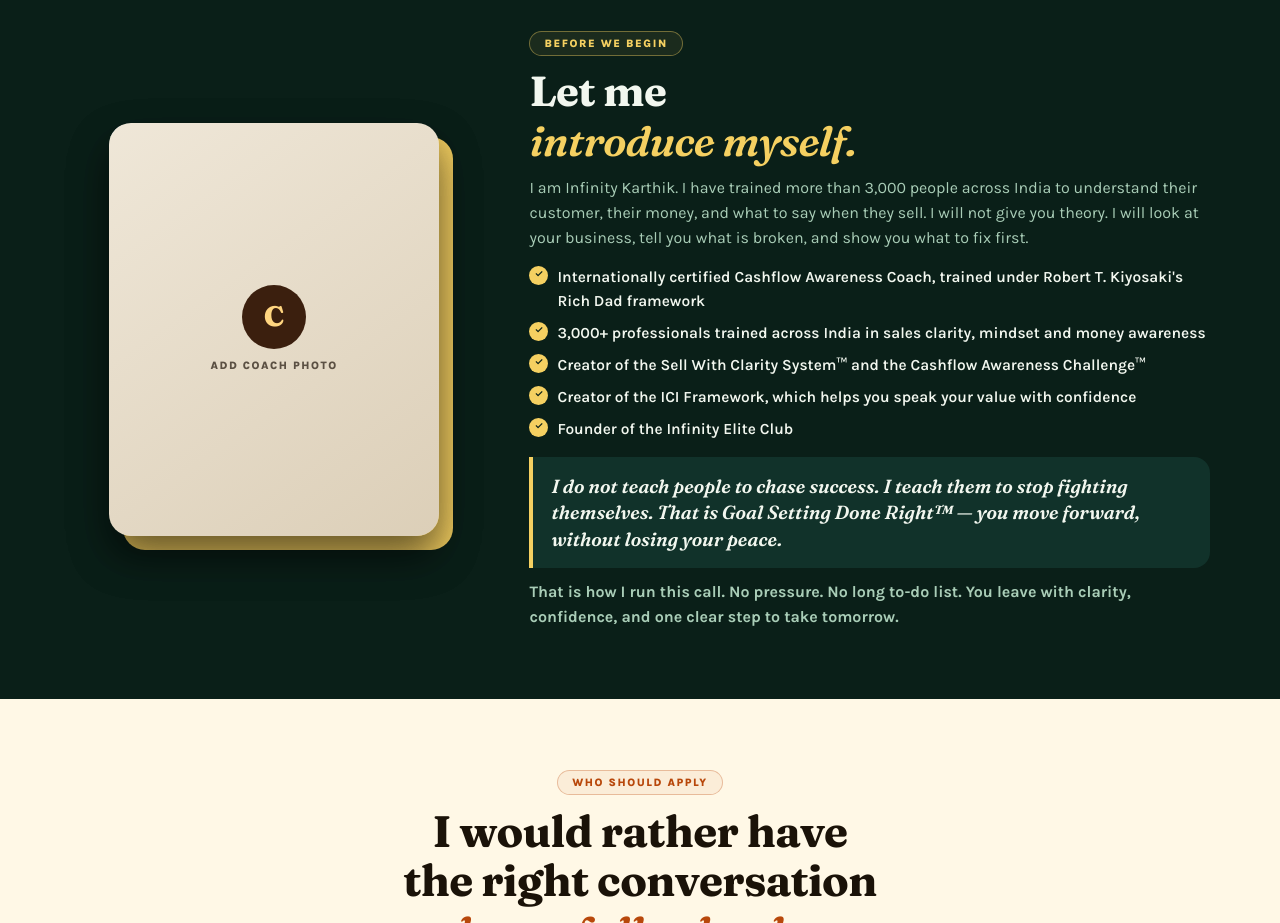
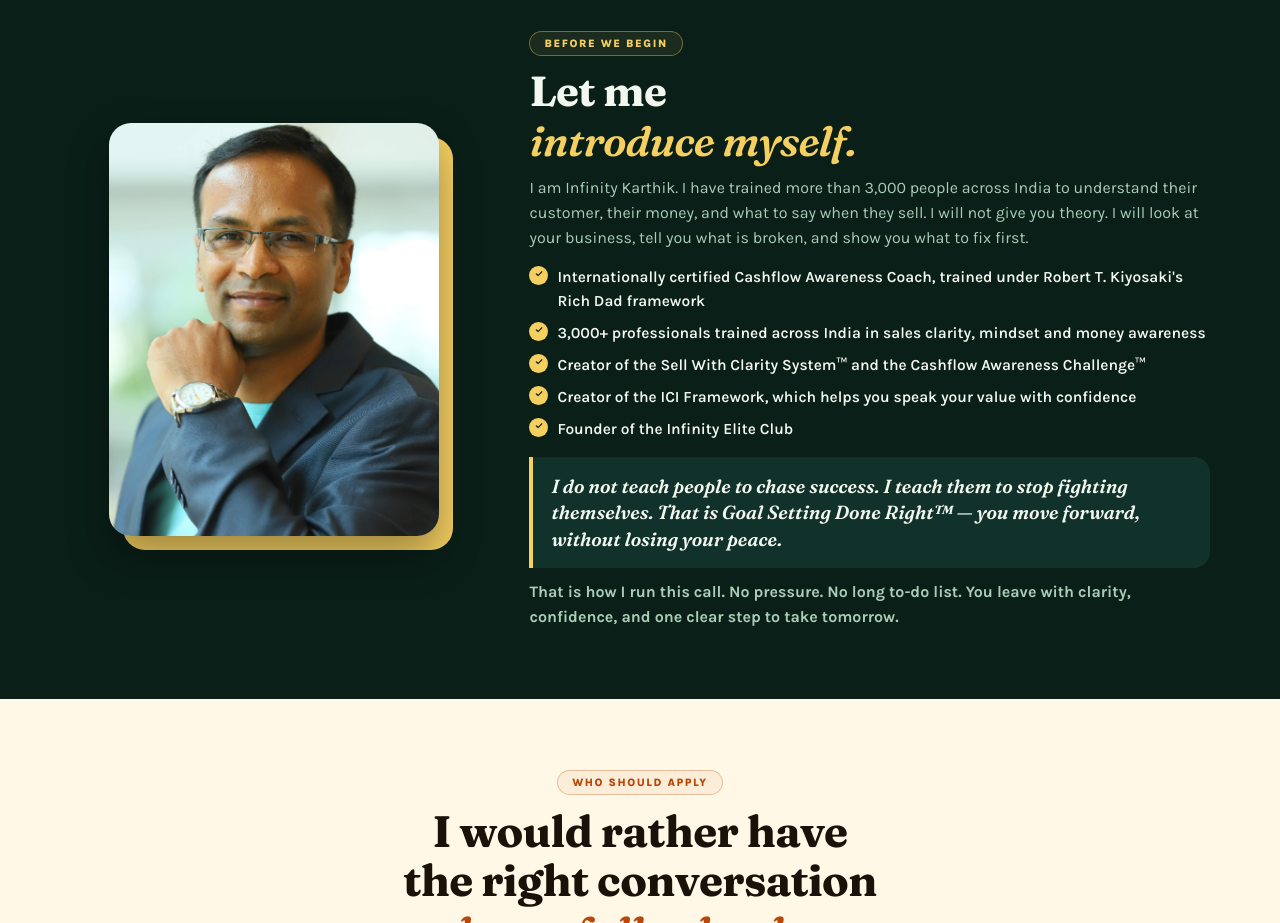
Before and after one commit to sunilsujith0245/infinity-karthi, a plain HTML site: page index.html in a window 1280 px wide. Shown: the part 6480-7403 px from the top of the page. Drawn offline with Linux system fonts and the light colour scheme.

Commit message:
Update index.html

```diff
--- a/index.html
+++ b/index.html
@@ -322,7 +322,7 @@
 <section class="sec s-light" id="coach">
   <div class="wrap coach-layout">
     <div class="coach-photo" data-anim="up">
-      <img src="image/infinity karthick.jpg" alt="Infinity Karthik" onerror="this.hidden=true;this.nextElementSibling.hidden=false;">
+      <img src="infinity karthick.jpg" alt="Infinity Karthik" onerror="this.hidden=true;this.nextElementSibling.hidden=false;">
       <div class="coach-ph" hidden><b>C</b><span>Add coach photo</span></div>
     </div>
 
```
